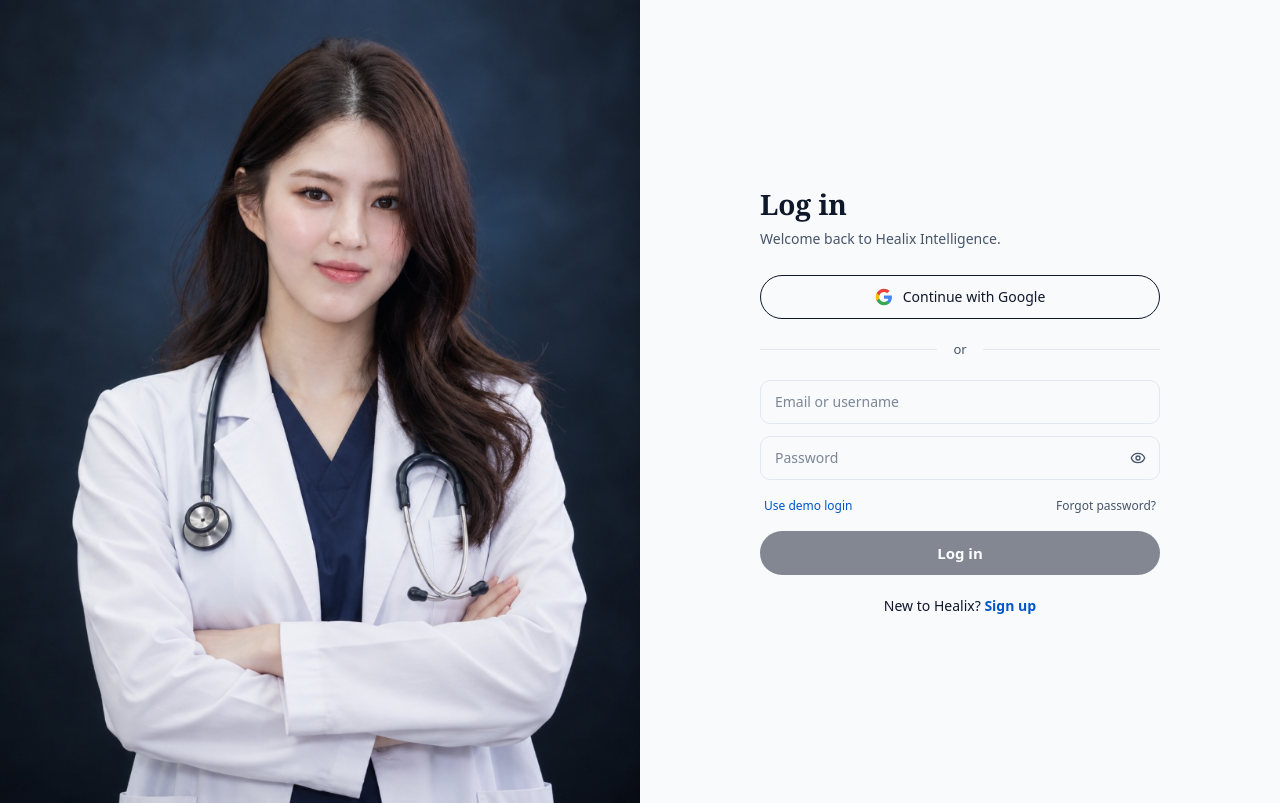
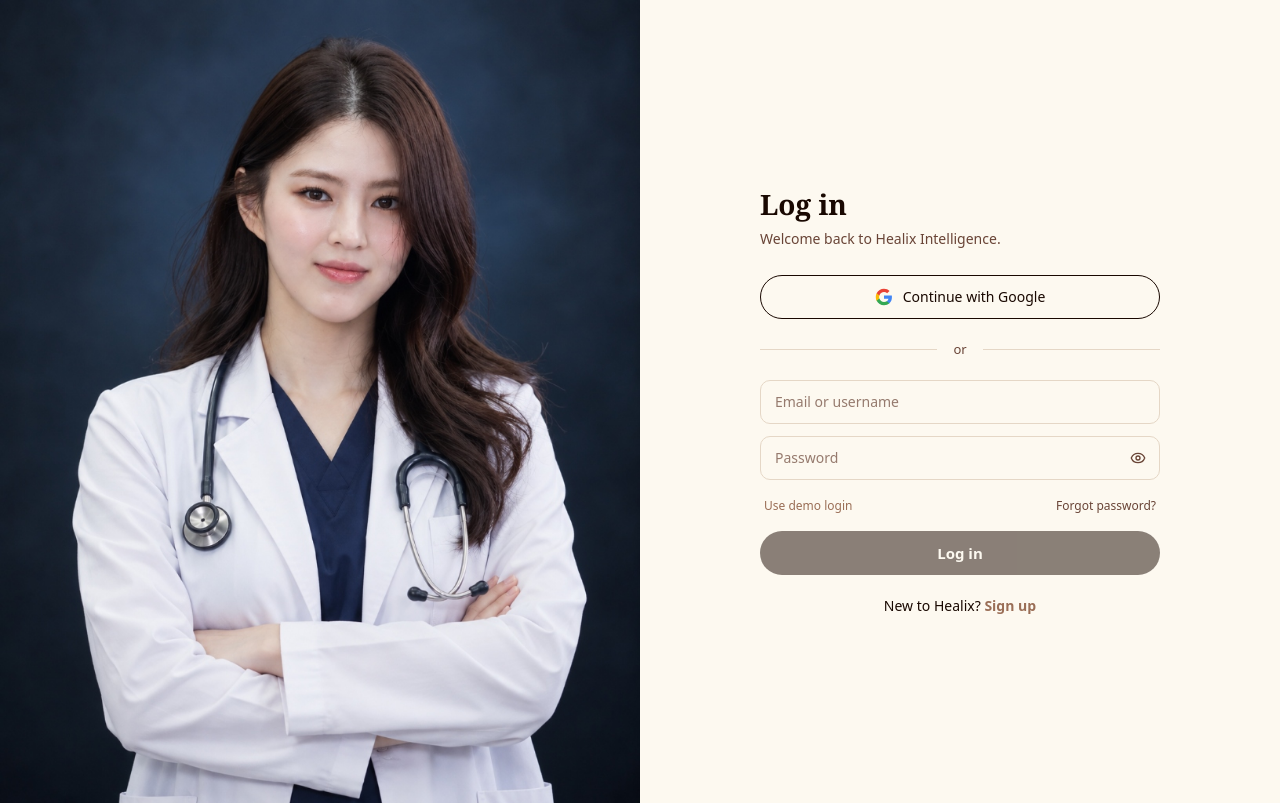
Before and after one commit to Madeswaranjv/Healix, a React (Vite) app in the folder Healix---ChatBot/: page /login in a window 1280 px wide. Built offline with nearby package versions, Linux system fonts and the light colour scheme; no server answers.

Commit message:
style: update brand color palette to authoritative neutral and accent tokens

```diff
--- a/Healix---ChatBot/index.html
+++ b/Healix---ChatBot/index.html
@@ -5,7 +5,7 @@
     <link rel="icon" type="image/png" href="/logo.png" />
     <meta name="viewport" content="width=device-width, initial-scale=1.0" />
     <meta name="description" content="Healix — a healthcare information assistant. Ask about symptoms, medications, lab results, and general health information." />
-    <meta name="theme-color" content="#0E7C7B" />
+    <meta name="theme-color" content="#FDF9F0" />
     <link rel="preconnect" href="https://fonts.googleapis.com" />
     <link rel="preconnect" href="https://fonts.gstatic.com" crossorigin />
     <title>Healix — Health Information Assistant</title>
--- a/Healix---ChatBot/src/components/auth/LoginPage.jsx
+++ b/Healix---ChatBot/src/components/auth/LoginPage.jsx
@@ -19,7 +19,7 @@
 /* ── Left panel: Doctor portrait image with other contents removed ── */
 function BrandPanel() {
   return (
-    <div className="hidden lg:block relative w-full h-full min-h-screen overflow-hidden bg-[#0b101b]">
+    <div className="hidden lg:block relative w-full h-full min-h-screen overflow-hidden bg-ink">
       <img
         src="/doctor-login.jpg"
         alt="Healix Specialist"
--- a/Healix---ChatBot/src/components/auth/SignupPage.jsx
+++ b/Healix---ChatBot/src/components/auth/SignupPage.jsx
@@ -31,7 +31,7 @@
 /* ── Left panel: Doctor portrait image with other contents removed ── */
 function BrandPanel() {
   return (
-    <div className="hidden lg:block relative w-full h-full min-h-screen overflow-hidden bg-[#0b101b]">
+    <div className="hidden lg:block relative w-full h-full min-h-screen overflow-hidden bg-ink">
       <img
         src="/doctor-register.jpg"
         alt="Healix Care Specialist"
--- a/Healix---ChatBot/src/index.css
+++ b/Healix---ChatBot/src/index.css
@@ -13,33 +13,60 @@
   --color-white: #FFFFFF;
   --color-black: #000000;
 
-  /* Color tokens — clinical-blue palette */
-  --color-canvas: #F8FAFC;
-  --color-surface: #FFFFFF;
-  --color-ink: #0F172A;
-  --color-muted: #475569;
-  --color-border: #E2E8F0;
-  --color-primary: #0055CC;
-  --color-primary-hover: #004099;
-  --color-accent-soft: #E6F0FA;
-  --color-alert: #B3452F;
-  --color-success: #3E7C5C;
-  --color-backdrop: rgba(15, 23, 42, 0.3);
-  --color-dropdown: #FFFFFF;
-  --color-input: #FFFFFF;
-  --color-inputborder: #E2E8F0;
-  --color-table-bg: #F8FAFC;
-  --color-table-header: #BFDBFE;
-  --color-table-alt: #F8FAFC;
-  --color-table-border: #CBD5E1;
+  /* ---- Core Authoritative Palette ---- */
+  --color-ink: #190801;
+  --color-accent: #9A6E56;
+  --color-base: #FDF9F0;
+  --color-cream: #B88C70;
+  --color-text-muted: #694436;
+
+  /* ---- Extended 10-Color Reference Palette ---- */
+  --color-swatch-1: #FDF9F0;
+  --color-swatch-2: #694436;
+  --color-swatch-3: #552C1B;
+  --color-swatch-4: #453526;
+  --color-swatch-5: #190801;
+  --color-swatch-6: #301003;
+  --color-swatch-7: #9A6E56;
+  --color-swatch-8: #5E4A3C;
+  --color-swatch-9: #220400;
+  --color-swatch-10: #B88C70;
+
+  /* ---- Functional / Semantic Colors ---- */
+  --color-success: #2E7D46;
+  --color-danger: #C0392B;
+  --color-alert: #C0392B;
+  --color-info: #3B5BA5;
+
+  /* ---- App Design System Mappings ---- */
+  --color-canvas: #FDF9F0;
+  --color-surface: #FDF9F0;
+  --color-muted: #694436;
+  --color-border: #E5D7C6;
+  --color-primary: #9A6E56;
+  --color-primary-hover: #855B45;
+  --color-accent-soft: #F4EBE3;
+  --color-backdrop: rgba(25, 8, 1, 0.45);
+  --color-dropdown: #FDF9F0;
+  --color-input: #FAF4E8;
+  --color-inputborder: #DEC8B4;
+  --color-table-bg: #FDF9F0;
+  --color-table-header: #EADCCE;
+  --color-table-alt: #F7EFE6;
+  --color-table-border: #E5D7C6;
 
   /* ---- Interactive State Tokens ---- */
-  --color-sidebar-btn-hover: #E6F0FA;
-  --color-sidebar-icon-hover: #F3F7FC;
-  --color-sidebar-icon-active: #E6F0FA;
-  --color-sidebar-action-hover: #0055CC;
-  --color-sidebar-action-text: #FFFFFF;
-  --color-sidebar-danger-hover: #FCEBE8;
+  --color-sidebar-btn-hover: #F4ECE4;
+  --color-sidebar-icon-hover: #F8F2EC;
+  --color-sidebar-icon-active: #EDE1D5;
+  --color-sidebar-action-hover: #9A6E56;
+  --color-sidebar-action-text: #FDF9F0;
+  --color-sidebar-danger-hover: #FDF0EE;
+
+  /* ---- Functional Color Overrides for Utility Classes ---- */
+  --color-emerald-500: #2E7D46;
+  --color-red-500: #C0392B;
+  --color-red-600: #C0392B;
 
   /* Font families */
   --font-sans: 'IBM Plex Sans', system-ui, -apple-system, sans-serif;
@@ -174,27 +201,27 @@
 @keyframes logo-transforming-effect {
   0% {
     transform: perspective(600px) rotateY(0deg) rotateX(0deg) rotateZ(0deg) scale3d(1, 1, 1);
-    filter: drop-shadow(0 2px 5px rgba(0, 85, 204, 0.2));
+    filter: drop-shadow(0 2px 5px rgba(154, 110, 86, 0.2));
   }
   20% {
     transform: perspective(600px) rotateY(70deg) rotateX(15deg) rotateZ(-8deg) scale3d(1.15, 0.88, 1.1) skewX(-6deg);
-    filter: drop-shadow(-6px 4px 12px rgba(0, 85, 204, 0.45));
+    filter: drop-shadow(-6px 4px 12px rgba(154, 110, 86, 0.45));
   }
   40% {
     transform: perspective(600px) rotateY(160deg) rotateX(-12deg) rotateZ(12deg) scale3d(0.85, 1.18, 0.9) skewY(6deg);
-    filter: drop-shadow(6px -4px 10px rgba(0, 85, 204, 0.35));
+    filter: drop-shadow(6px -4px 10px rgba(154, 110, 86, 0.35));
   }
   60% {
     transform: perspective(600px) rotateY(230deg) rotateX(18deg) rotateZ(-10deg) scale3d(1.12, 0.92, 1.05) skewX(5deg);
-    filter: drop-shadow(-4px 6px 14px rgba(0, 85, 204, 0.5));
+    filter: drop-shadow(-4px 6px 14px rgba(154, 110, 86, 0.5));
   }
   80% {
     transform: perspective(600px) rotateY(310deg) rotateX(-10deg) rotateZ(6deg) scale3d(0.9, 1.12, 0.95) skewY(-5deg);
-    filter: drop-shadow(4px 4px 10px rgba(0, 85, 204, 0.35));
+    filter: drop-shadow(4px 4px 10px rgba(154, 110, 86, 0.35));
   }
   100% {
     transform: perspective(600px) rotateY(360deg) rotateX(0deg) rotateZ(0deg) scale3d(1, 1, 1);
-    filter: drop-shadow(0 2px 5px rgba(0, 85, 204, 0.2));
+    filter: drop-shadow(0 2px 5px rgba(154, 110, 86, 0.2));
   }
 }
 
@@ -219,7 +246,7 @@
   .skeleton {
     background: linear-gradient(90deg,
         var(--color-border) 20%,
-        rgba(241, 245, 249, 0.9) 50%,
+        rgba(253, 249, 240, 0.9) 50%,
         var(--color-border) 80%);
     background-size: 250% 100%;
     animation: shimmer 1.8s ease-in-out infinite;
@@ -356,60 +383,120 @@
 .light {
   --color-white: #FFFFFF;
   --color-black: #000000;
-  --color-canvas: #F8FAFC;
-  --color-surface: #FFFFFF;
-  --color-ink: #0F172A;
-  --color-muted: #475569;
-  --color-border: #E2E8F0;
-  --color-primary: #0055CC;
-  --color-primary-hover: #004099;
-  --color-accent-soft: #E6F0FA;
-  --color-alert: #B3452F;
-  --color-success: #3E7C5C;
-  --color-backdrop: rgba(15, 23, 42, 0.3);
-  --color-dropdown: #FFFFFF;
-  --color-input: #FFFFFF;
-  --color-inputborder: #E2E8F0;
-  --color-table-bg: #F8FAFC;
-  --color-table-header: #c1d9f6;
-  --color-table-alt: #F8FAFC;
-  --color-table-border: #CBD5E1;
 
-  --color-sidebar-btn-hover: #E6F0FA;
-  --color-sidebar-icon-hover: #F3F7FC;
-  --color-sidebar-icon-active: #E6F0FA;
-  --color-sidebar-action-hover: #0055CC;
-  --color-sidebar-action-text: #FFFFFF;
-  --color-sidebar-danger-hover: #FCEBE8;
+  /* Core Palette Tokens */
+  --color-ink: #190801;
+  --color-accent: #9A6E56;
+  --color-base: #FDF9F0;
+  --color-cream: #B88C70;
+  --color-text-muted: #694436;
+
+  /* Extended Palette (swatches 1-10) */
+  --color-swatch-1: #FDF9F0;
+  --color-swatch-2: #694436;
+  --color-swatch-3: #552C1B;
+  --color-swatch-4: #453526;
+  --color-swatch-5: #190801;
+  --color-swatch-6: #301003;
+  --color-swatch-7: #9A6E56;
+  --color-swatch-8: #5E4A3C;
+  --color-swatch-9: #220400;
+  --color-swatch-10: #B88C70;
+
+  /* Functional / Semantic Tokens */
+  --color-success: #2E7D46;
+  --color-danger: #C0392B;
+  --color-alert: #C0392B;
+  --color-info: #3B5BA5;
+
+  /* App Mapping Tokens */
+  --color-canvas: #FDF9F0;
+  --color-surface: #FDF9F0;
+  --color-muted: #694436;
+  --color-border: #E5D7C6;
+  --color-primary: #9A6E56;
+  --color-primary-hover: #855B45;
+  --color-accent-soft: #F4EBE3;
+  --color-backdrop: rgba(25, 8, 1, 0.45);
+  --color-dropdown: #FDF9F0;
+  --color-input: #FAF4E8;
+  --color-inputborder: #DEC8B4;
+  --color-table-bg: #FDF9F0;
+  --color-table-header: #EADCCE;
+  --color-table-alt: #F7EFE6;
+  --color-table-border: #E5D7C6;
+
+  /* Interactive State Tokens */
+  --color-sidebar-btn-hover: #F4ECE4;
+  --color-sidebar-icon-hover: #F8F2EC;
+  --color-sidebar-icon-active: #EDE1D5;
+  --color-sidebar-action-hover: #9A6E56;
+  --color-sidebar-action-text: #FDF9F0;
+  --color-sidebar-danger-hover: #FDF0EE;
+
+  /* Functional Color Overrides for Utility Classes */
+  --color-emerald-500: #2E7D46;
+  --color-red-500: #C0392B;
+  --color-red-600: #C0392B;
 }
 
 /* ---- Dark Theme ---- */
 .dark {
   --color-white: #FFFFFF;
   --color-black: #000000;
-  --color-canvas: #131313;
-  --color-surface: #000000;
-  --color-ink: #F8FAFC;
-  --color-muted: #94A3B8;
-  --color-border: #2c2d2e;
-  --color-primary: #3B82F6;
-  --color-primary-hover: #60A5FA;
-  --color-accent-soft: #1E293B;
-  --color-alert: #E56B55;
-  --color-success: #5CA17D;
-  --color-backdrop: rgba(15, 15, 15, 0.6);
-  --color-dropdown: #262627;
-  --color-input: #57555534;
-  --color-inputborder: #444343;
-  --color-table-bg: #1E1E22;
-  --color-table-header: #1E3A5F;
-  --color-table-alt: #1E1E22;
-  --color-table-border: #2C2D2E;
 
-  --color-sidebar-btn-hover: #1E293B;
-  --color-sidebar-icon-hover: #172033;
-  --color-sidebar-icon-active: #1E293B;
-  --color-sidebar-action-hover: #3B82F6;
-  --color-sidebar-action-text: #FFFFFF;
-  --color-sidebar-danger-hover: #3D2224;
+  /* Core Palette Tokens */
+  --color-ink: #FDF9F0;
+  --color-accent: #9A6E56;
+  --color-base: #190801;
+  --color-cream: #B88C70;
+  --color-text-muted: #B88C70;
+
+  /* Extended Palette (swatches 1-10) */
+  --color-swatch-1: #FDF9F0;
+  --color-swatch-2: #694436;
+  --color-swatch-3: #552C1B;
+  --color-swatch-4: #453526;
+  --color-swatch-5: #190801;
+  --color-swatch-6: #301003;
+  --color-swatch-7: #9A6E56;
+  --color-swatch-8: #5E4A3C;
+  --color-swatch-9: #220400;
+  --color-swatch-10: #B88C70;
+
+  /* Functional / Semantic Tokens */
+  --color-success: #2E7D46;
+  --color-danger: #C0392B;
+  --color-alert: #C0392B;
+  --color-info: #3B5BA5;
+
+  /* App Mapping Tokens */
+  --color-canvas: #190801;
+  --color-surface: #220400;
+  --color-muted: #B88C70;
+  --color-border: #453526;
+  --color-primary: #9A6E56;
+  --color-primary-hover: #B88C70;
+  --color-accent-soft: rgba(154, 110, 86, 0.2);
+  --color-backdrop: rgba(25, 8, 1, 0.75);
+  --color-dropdown: #301003;
+  --color-input: rgba(69, 53, 38, 0.45);
+  --color-inputborder: #552C1B;
+  --color-table-bg: #190801;
+  --color-table-header: #301003;
+  --color-table-alt: #220400;
+  --color-table-border: #453526;
+
+  /* Interactive State Tokens */
+  --color-sidebar-btn-hover: #301003;
+  --color-sidebar-icon-hover: #220400;
+  --color-sidebar-icon-active: #453526;
+  --color-sidebar-action-hover: #9A6E56;
+  --color-sidebar-action-text: #FDF9F0;
+  --color-sidebar-danger-hover: #3D120B;
+
+  /* Functional Color Overrides for Utility Classes */
+  --color-emerald-500: #2E7D46;
+  --color-red-500: #C0392B;
+  --color-red-600: #C0392B;
 }
```
Also changed, not shown: Healix---ChatBot/src/components/files/FileDetailToolbar.jsx (+6 -6 lines).
